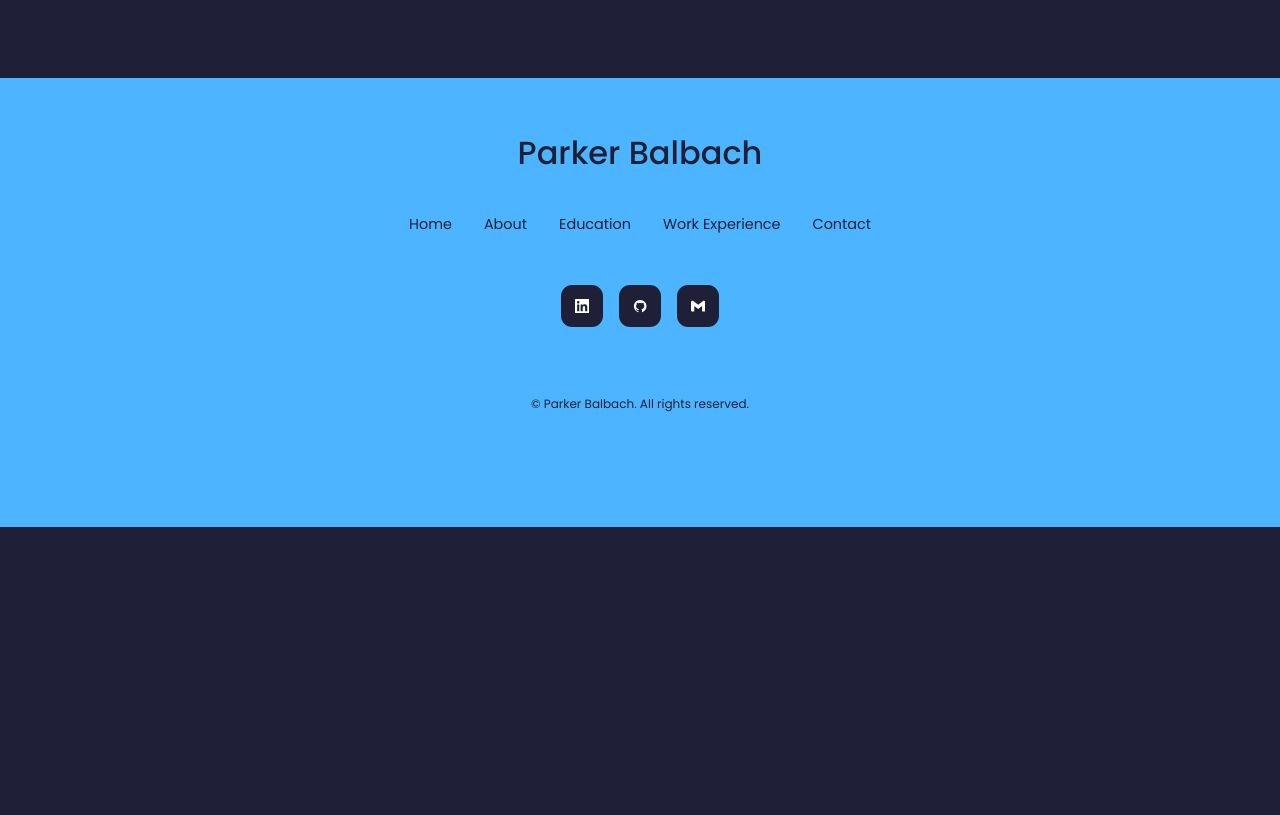
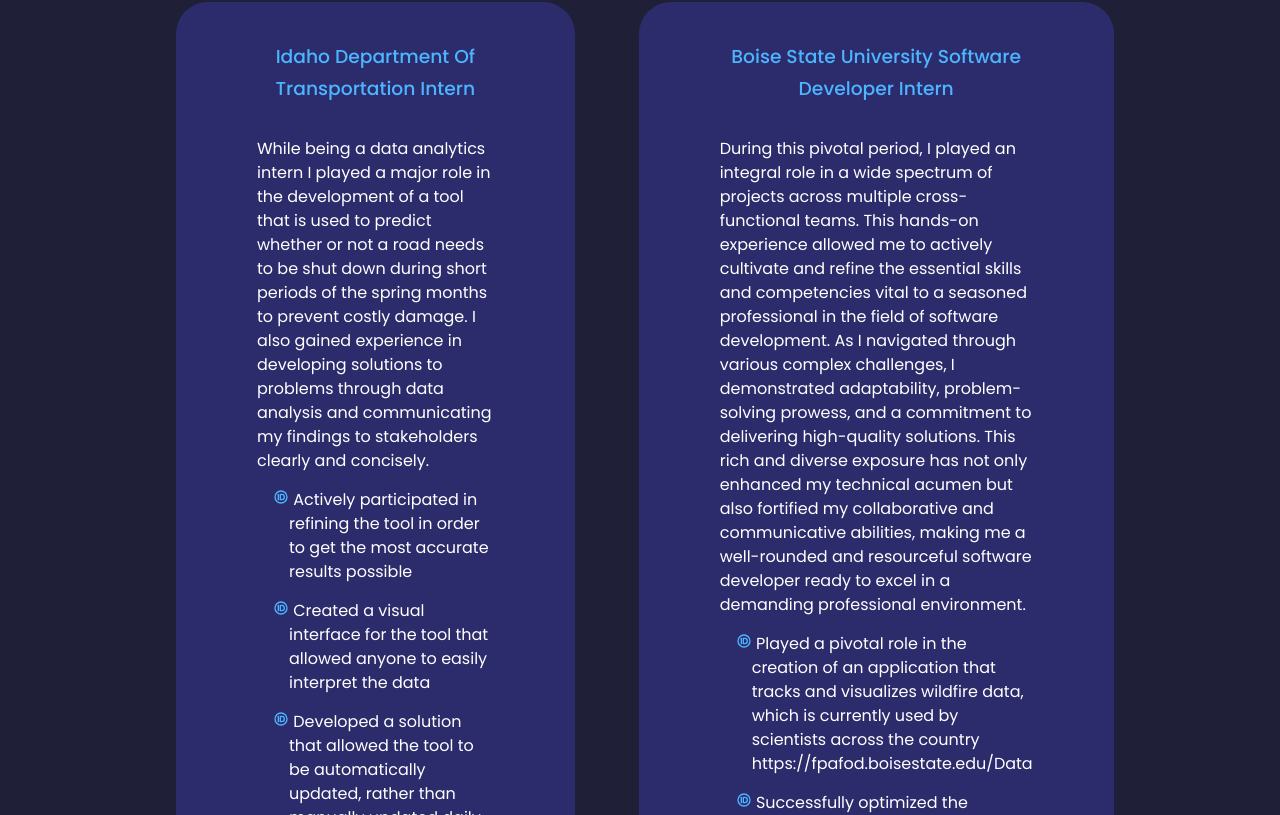
Before and after one commit to ParkerBalbach/online_resume, a React (Create React App) app: page / in a window 1280 px wide. Shown: the part 3905-4720 px from the top of the page. Before the commit the page ends 4432 px from the top, so only its background shows below. Built offline with nearby package versions, Linux system fonts and the light colour scheme.

Commit message:
Added experience paragraphs to the bottom

```diff
--- a/src/components/workhistory/workhistory.css
+++ b/src/components/workhistory/workhistory.css
@@ -1,6 +1,7 @@
 .experience__container {
     display: grid;
     grid-template-columns: 1fr 1fr;
+    grid-template-rows: 1fr 1fr;
     gap: 2rem;
 }
 
@@ -8,6 +9,7 @@
     background: var(--color-light-bg);
     padding: 2.4rem 5rem;
     border-radius: 2rem;
+    margin: 1rem 1rem 1rem 1rem;
     border: 1px solid transparent;
     transition: var(--transition)
 }
@@ -40,6 +42,33 @@
     color: var(--color-primary);
 }
 
+.experience__bullets {
+    margin-top: 1rem;
+    margin-left: 1rem;
+    text-indent: -1.5rem;
+    color: var(--color-primary);
+}
+
+/* Before edit */
+.experience__paragraphs {
+    margin-left: 1.5rem;
+    position: relative;
+}
+
+.experience__paragraphs p {
+    margin-top: 0.5rem;
+    margin: 0;
+    padding: 0;
+    line-height: 1.5;
+}
+
+.experience__bullets-indenting {
+    text-indent: -2rem;
+    margin-left: 2rem;
+}
+
+
+
 /* Tablet Media Queries (medium) */
 @media screen and (max-width: 1024px) {
     .experience__container {
--- a/src/components/workhistory/workhistory.jsx
+++ b/src/components/workhistory/workhistory.jsx
@@ -1,6 +1,7 @@
 import React from 'react'
 import './workhistory.css'
 import {  BsPatchCheckFill } from 'react-icons/bs'
+import { TbBrandPushbullet } from 'react-icons/tb'
 
 const workhistory = () => (
   <section id='workhistory'>
@@ -90,6 +91,52 @@
           </article>
         </div>
       </div>
+      <div className='experience__paragraphs'>
+        <h3>Idaho Department Of Transportation Intern</h3>
+      <p>
+      While being a data analytics intern I played a major role in the development of a tool that is used to predict whether or not a road needs to be shut down during short periods
+      of the spring months to prevent costly damage. I also gained experience in developing solutions to problems through data analysis and communicating my findings to stakeholders
+      clearly and concisely.
+      </p>
+      <div className='experience__bullets-indenting'>
+      <div className="experience__bullets-format">
+      <p>
+      <TbBrandPushbullet className='experience__bullets'/> Actively participated in refining the tool in order to get the most accurate results possible
+      </p>
+      <p>
+      <TbBrandPushbullet className='experience__bullets'/> Created a visual interface for the tool that allowed anyone to easily interpret the data
+      </p>
+      <p>
+      <TbBrandPushbullet className='experience__bullets'/> Developed a solution that allowed the tool to be automatically updated, rather than manually updated daily
+      </p>
+      <p>
+      <TbBrandPushbullet className='experience__bullets'/> Began development to increase the scope of the project using AI
+      </p>
+      </div>
+      </div>
+      </div>
+      <div className='experience__paragraphs'>
+        <h3>Boise State University Software Developer Intern</h3>
+      <p>
+      During this pivotal period, I played an integral role in a wide spectrum of projects across multiple cross-functional teams. This hands-on experience allowed me to actively
+      cultivate and refine the essential skills and competencies vital to a seasoned professional in the field of software development. As I navigated through various complex
+      challenges, I demonstrated adaptability, problem-solving prowess, and a commitment to delivering high-quality solutions. This rich and diverse exposure has not only enhanced
+      my technical acumen but also fortified my collaborative and communicative abilities, making me a well-rounded and resourceful software developer ready to excel in a demanding
+      professional environment.
+
+      </p>
+      <div className='experience__bullets-indenting'>
+      <div className="experience__bullets-format">
+      <p>
+      <TbBrandPushbullet className='experience__bullets'/> Played a pivotal role in the creation of an application that tracks and visualizes wildfire data, which is currently used
+      by scientists across the country https://fpafod.boisestate.edu/Data
+      </p>
+      <p>
+      <TbBrandPushbullet className='experience__bullets'/> Successfully optimized the applications performance by over 50%
+      </p>
+      </div>
+      </div>
+      </div>
     </div>
   </section>
 )
```
